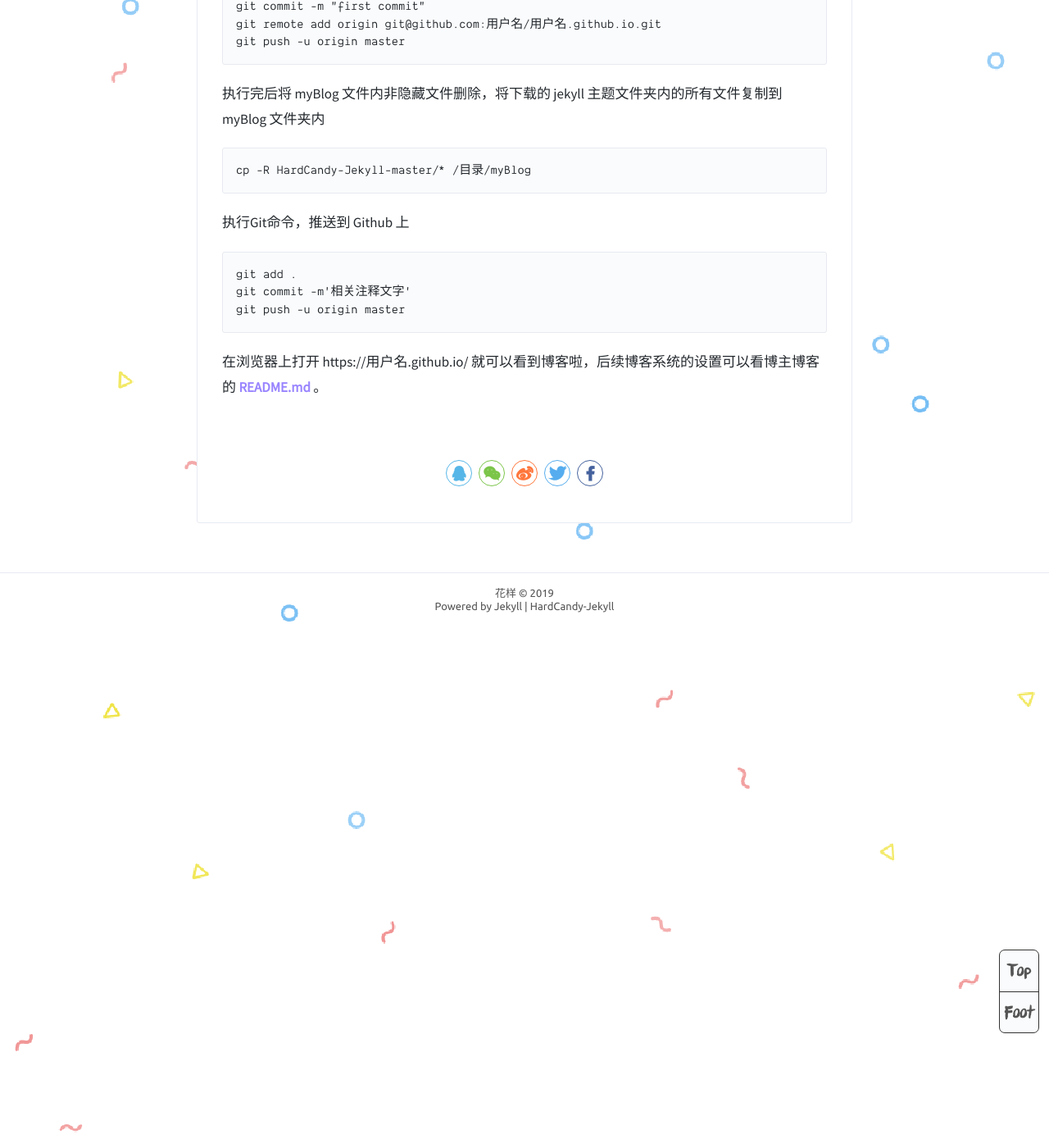
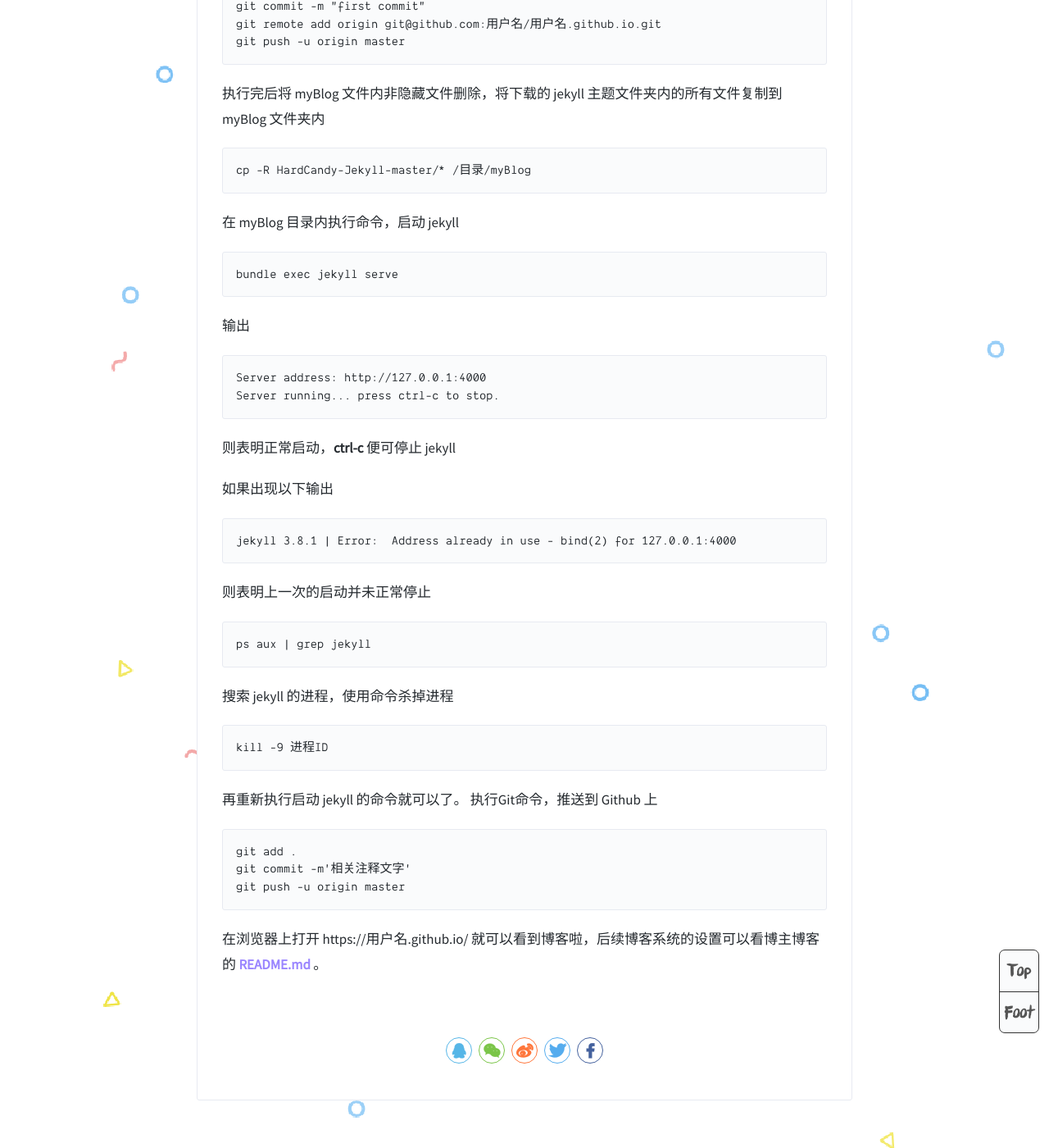
Before and after one commit to fengfl/fengfl.github.io, a Jekyll site: the page built from _posts/2019-03-11-build-blog.md, in a window 1280 px wide and 1400 px high, scrolled down 3653 px. Shown: the whole window at 82% size. Built offline with Jekyll 4.4.1, drawn with Linux system fonts in a browser that asks for light colours; comment, search, counter and statistics services are not loaded.

Commit message:
update blog

````diff
--- a/_posts/2019-03-11-build-blog.md
+++ b/_posts/2019-03-11-build-blog.md
@@ -108,6 +108,38 @@ git push -u origin master
 cp -R HardCandy-Jekyll-master/* /目录/myBlog
 ```
 
+在 myBlog 目录内执行命令，启动 jekyll
+
+```
+bundle exec jekyll serve
+```
+
+输出
+
+```
+Server address: http://127.0.0.1:4000
+Server running... press ctrl-c to stop.
+```
+
+则表明正常启动，**ctrl-c** 便可停止 jekyll
+
+如果出现以下输出
+
+```
+jekyll 3.8.1 | Error:  Address already in use - bind(2) for 127.0.0.1:4000
+```
+
+则表明上一次的启动并未正常停止
+
+```
+ps aux | grep jekyll
+```
+搜索 jekyll 的进程，使用命令杀掉进程
+
+```
+kill -9 进程ID
+```
+再重新执行启动 jekyll 的命令就可以了。
 执行Git命令，推送到 Github 上
 
 ```
````
